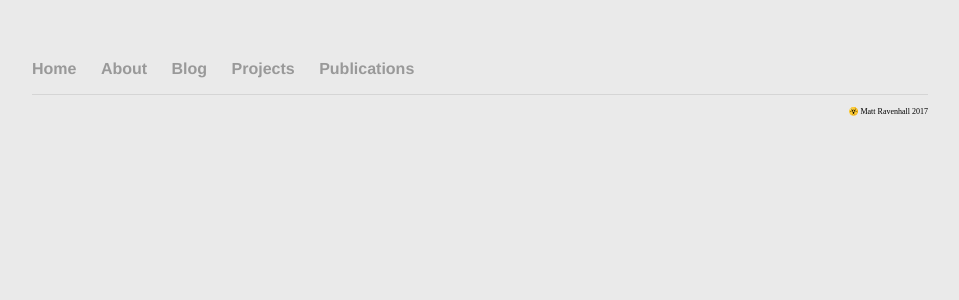
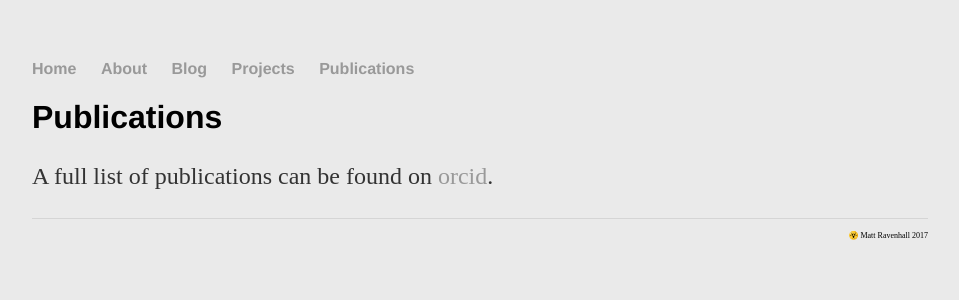
Before and after one commit to mattravenhall/mattravenhall.github.io, a Jekyll site: the page built from publications/index.html, in a window 1280 px wide. Shown: the top 300 px of the page, without its empty margins (160-1119 px from the left). Built offline with Jekyll 4.4.1, drawn with Linux system fonts in a browser that asks for light colours; part of the change alters nothing that is shown.

Commit message:
Fetch fix

```diff
--- a/publications/index.html
+++ b/publications/index.html
@@ -3,7 +3,7 @@ layout: default
 title: Publications
 ---
 
-<script src="/orcid.js">
+<script src="orcid.js"></script>
 
 <h1>{{ page.title }}</h1>
 <p>A full list of publications can be found on <a href="https://orcid.org/0000-0002-7818-2348">orcid</a>.</p>
```
